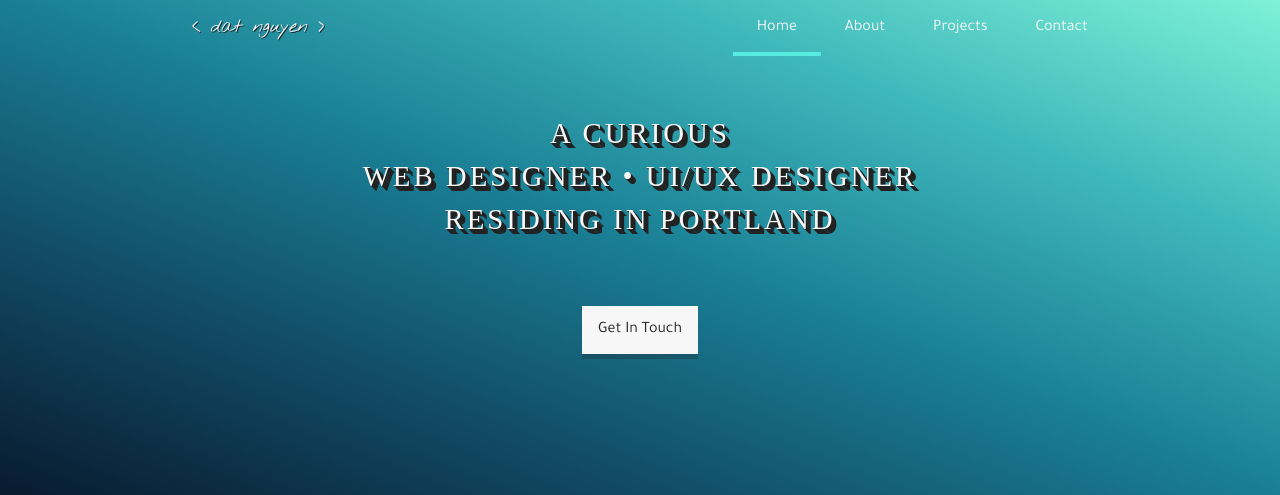
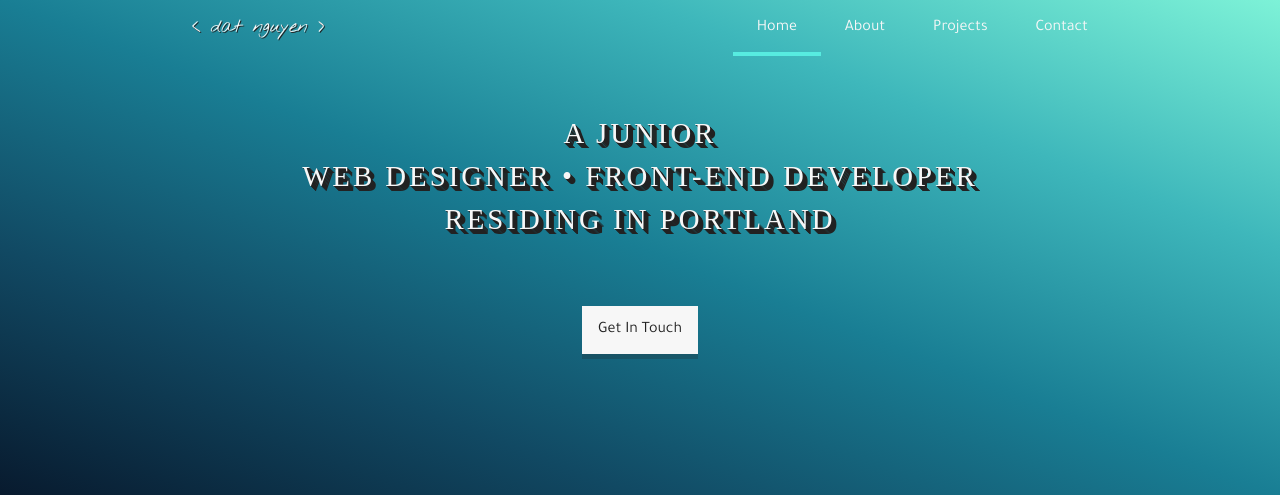
Before and after one commit to ngdatkh/capstone, a PHP site: page / in a window 1280 px wide. Shown: the top 495 px of the page. Run offline with PHP 8.4, Linux system fonts and the light colour scheme; some libraries are stand-ins or nearby versions; some web fonts are replaced.

Commit message:
H1 changing
Change the text in the h1 of the home page.

```diff
--- a/header.php
+++ b/header.php
@@ -23,7 +23,7 @@
       </section>
     </nav>
     <section>
-      <h1>A Curious<br>Web Designer &#8226; UI/UX Designer<br>Residing In Portland</h1>
+      <h1>A Junior<br>Web Designer &#8226; Front-End Developer<br>Residing In Portland</h1>
       <p><a href="index.php#contact">Get In Touch</a></p>
     </section>
   </header>';
```
